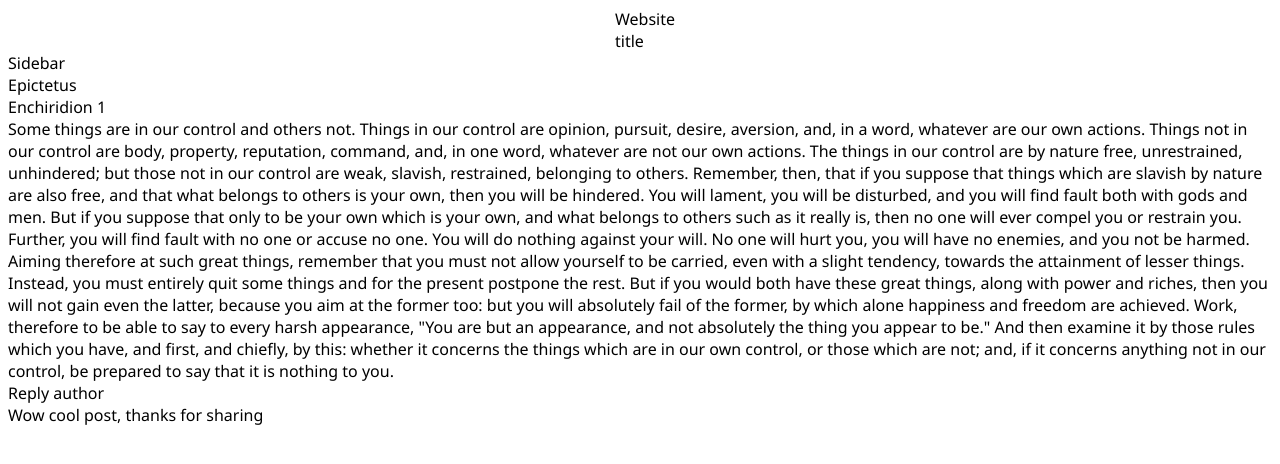
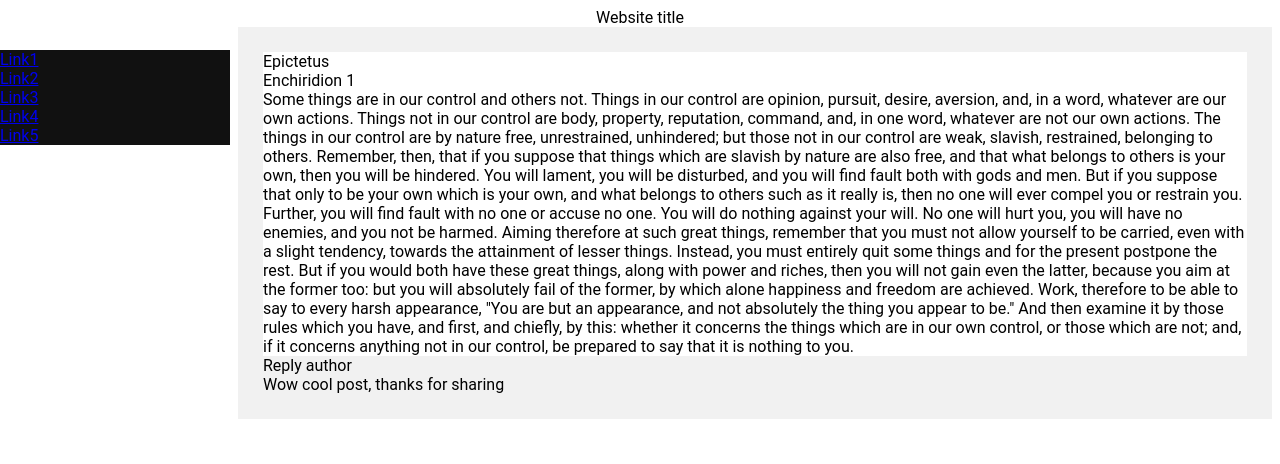
Before and after one commit to jed1337/OnePageMultipleStyles, a plain HTML site: page index.html in a window 1280 px wide. Drawn offline with Linux system fonts and the light colour scheme.

Commit message:
Added display:block to sidebar

```diff
--- a/index.html
+++ b/index.html
@@ -1,16 +1,22 @@
 <html>
 
 <head>
-    <link rel="stylesheet" type="text/css" href="style.css">
+    <link rel="stylesheet" type="text/css" href="youtube.css">
 </head>
 
 <body>
     <header>
         Website title
     </header>
-    <div class='sidebar'>Sidebar</div>
-    <div>
-        <div>
+    <div class='sidebar'>
+        <a href="#">Link1</a>
+        <a href="#">Link2</a>
+        <a href="#">Link3</a>
+        <a href="#">Link4</a>
+        <a href="#">Link5</a>
+    </div>
+    <div class='main'>
+        <div class='post'>
             <div>Epictetus</div>
             <div>Enchiridion 1</div>
             <div>
--- a/style.css
+++ /dev/null
@@ -1,8 +0,0 @@
-* {
-    font-family: 'Segoe UI', Tahoma, Geneva, Verdana, sans-serif
-}
-
-header {
-    margin: auto;
-    width: 50px;
-}
--- /dev/null
+++ b/youtube.css
@@ -0,0 +1,31 @@
+* {
+    font-family: 'YouTube Noto', Roboto, arial, sans-serif;
+}
+
+header {
+    text-align: center
+}
+
+.sidebar {
+    position: fixed;
+    width: 230px;
+    z-index: 1;
+    top: 0;
+    left: 0;
+    background-color: #111;
+    margin: 50px 0px;
+}
+
+.sidebar a {
+    display: block;
+}
+
+.main {
+    margin-left: 230px;
+    padding: 25px;
+    background-color: #f1f1f1;
+}
+
+.post {
+    background-color: white;
+}
```
